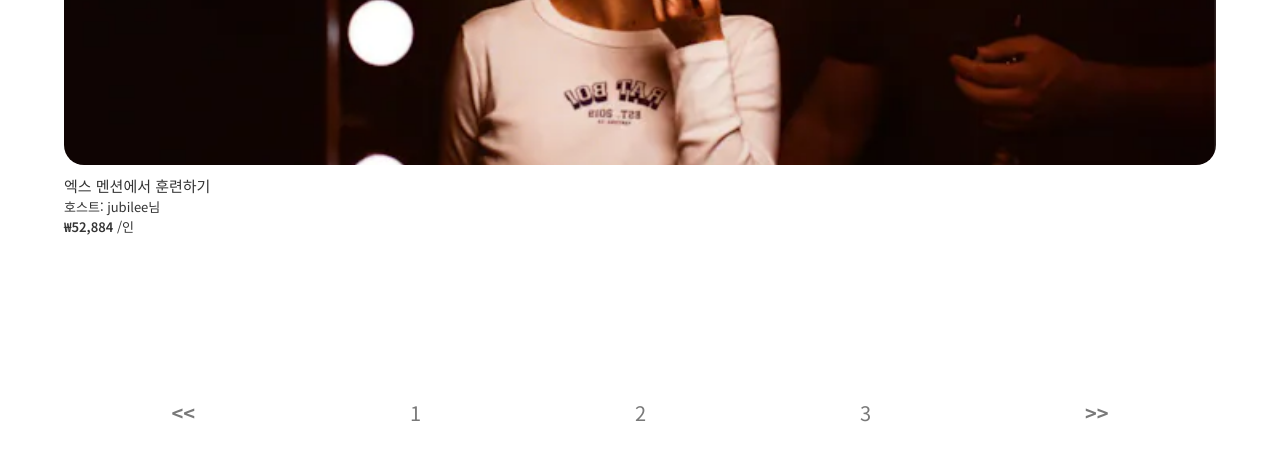
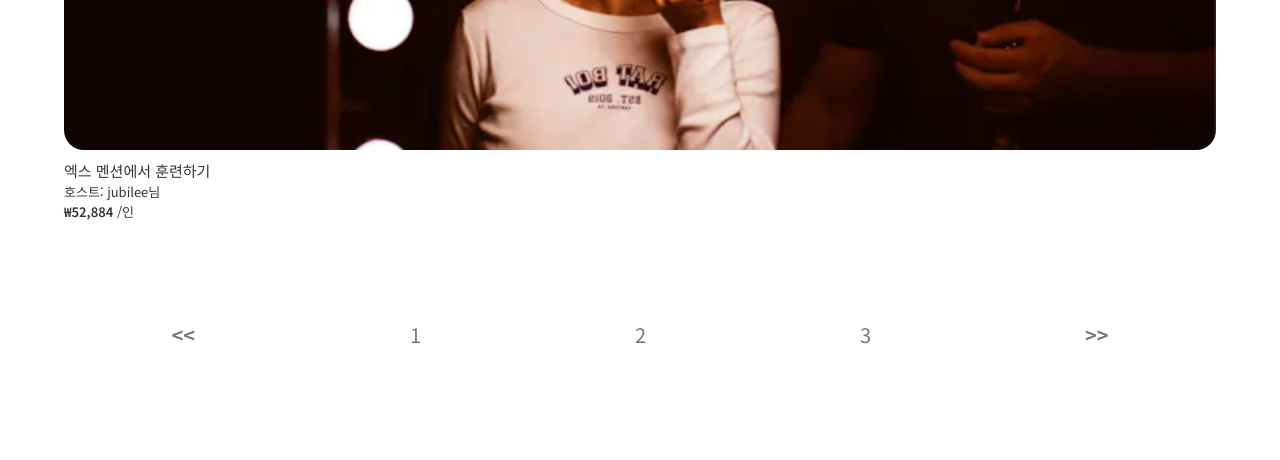
Before and after one commit to KHyeonbin/elice-project--stayandgo-front-, a React (Create React App) app: page / in a window 1280 px wide. Shown: the part 1295-1755 px from the top of the page. Built offline with nearby package versions, Linux system fonts and the light colour scheme; a web font is replaced by a local one.

Commit message:
Fix: 메인 카테고리, footer 컴포넌트 크기 수정

```diff
--- a/src/components/layout/MainFooter.jsx
+++ b/src/components/layout/MainFooter.jsx
@@ -5,7 +5,7 @@ const Container = styled.div`
     position: fixed;
     bottom: 0;
     width: 100%;
-    height: 70px;
+    height: 60px;
     background-color: white;
     border-top: 2px solid #EEEEEE;
     display: flex;
--- a/src/components/layout/MainHeader.jsx
+++ b/src/components/layout/MainHeader.jsx
@@ -5,7 +5,7 @@ const Container = styled.div`
     position: sticky;
     top: 0;
     width: 100%;
-    height: 70px;
+    height: 65px;
     background-color: white;
     padding-bottom: 20px;
     border-bottom: 2px solid #EEEEEE;
--- a/src/components/main/Category.jsx
+++ b/src/components/main/Category.jsx
@@ -3,7 +3,7 @@ import styled from "styled-components";
 
 const Container = styled.div`
     width: 100%;
-    height: 70px;
+    height: 60px;
     background-color: white;
     display: flex;
     justify-content: left;
--- a/src/components/main/Items.jsx
+++ b/src/components/main/Items.jsx
@@ -3,13 +3,13 @@ import styled from "styled-components";
 
 const Container = styled.div`
     width: 90%;
+    height: 100%; // default
     margin: 0 auto;
     margin-top: 20px;
     display: flex;
     flex-direction: column;
     gap: 50px;
-    // 임시
-    height: 10000px;
+
 `
 const ItemDiv = styled.div`
     width: 100%;
@@ -51,10 +51,9 @@ const ItemPriceText = styled.span`
 
 const Pagenation_div = styled.div`
     width: 100%;
-    height: 40px;
     font-size: 20px;
     margin: 0 auto;
-    margin-top: 5%;
+    margin-bottom: 100px;
 `
 const Pagenation_ul = styled.ul`
     width: 100%;
@@ -88,6 +87,7 @@ const Pagenation_li = styled.li`
 `
 
 const Items = () => {
+
 
     // IntersectionObserver 를 생성하여 targetRef 가 관찰될 때(.isIntersecting) 투명도를 n 초동안 높이기 위함
     // useRef [] 배열로 관리하기 !
```
